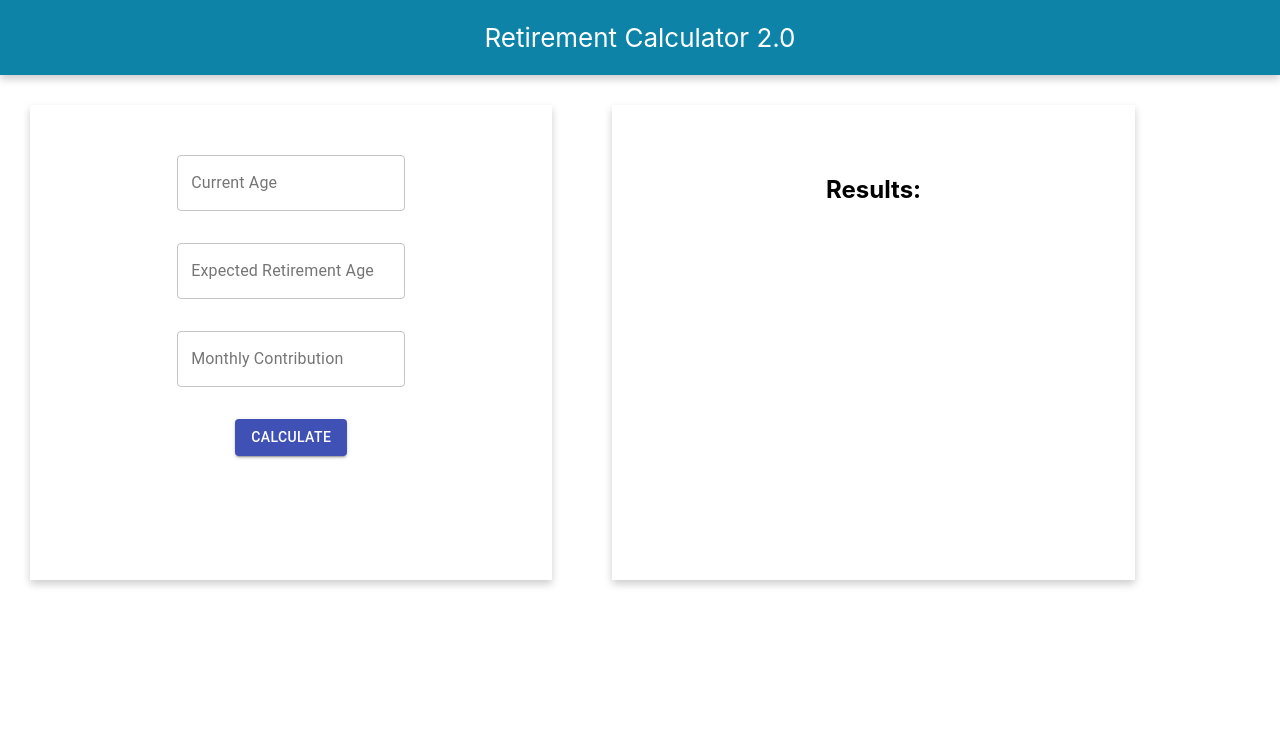
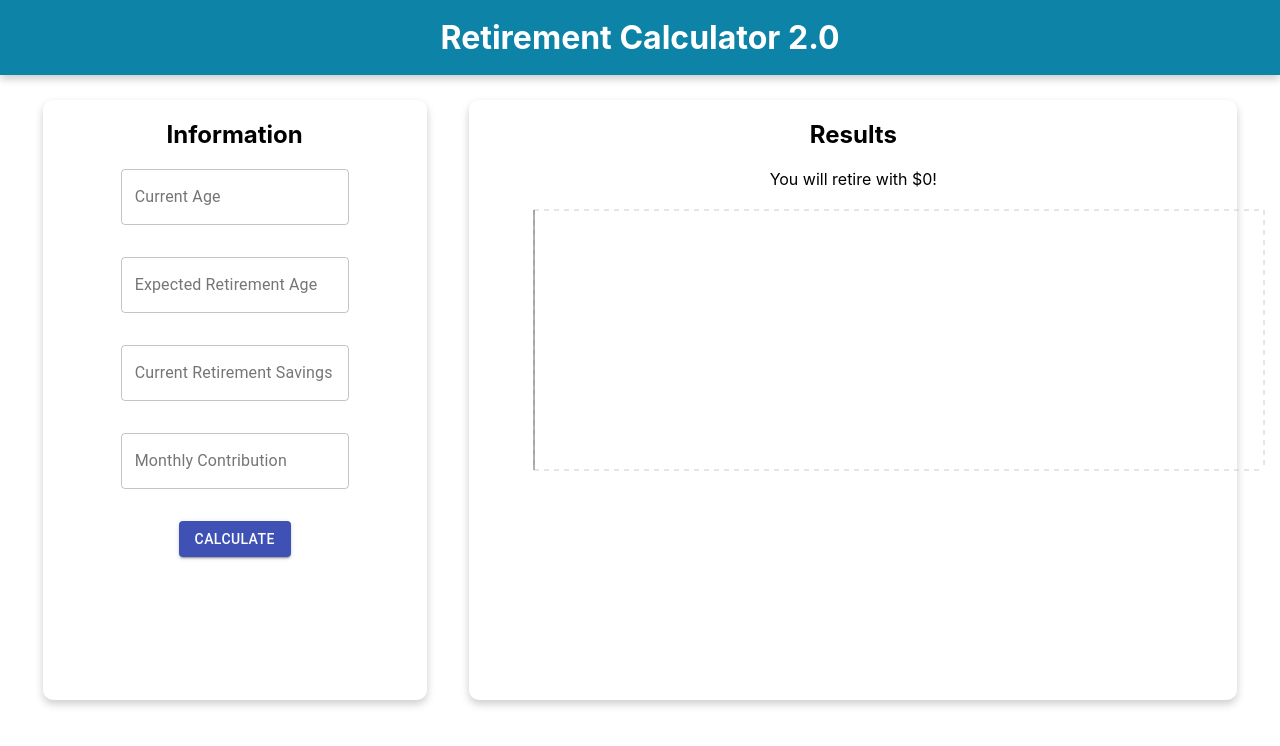
Before and after one commit to zahidkhawaja/Retirement-Calculator-2.0, a React (Create React App) app: page / in a window 1280 px wide. Shown: the top 746 px of the page. Built offline with nearby package versions, Linux system fonts and the light colour scheme.

Commit message:
Install recharts and render blank LineChart

```diff
--- a/package.json
+++ b/package.json
@@ -10,7 +10,8 @@
     "react": "^16.13.1",
     "react-dom": "^16.13.1",
     "react-hook-form": "^5.2.0",
-    "react-scripts": "3.4.1"
+    "react-scripts": "3.4.1",
+    "recharts": "^1.8.5"
   },
   "scripts": {
     "start": "react-scripts start",
--- a/src/App.css
+++ b/src/App.css
@@ -17,6 +17,8 @@
 
 .App-body {
   display: flex;
+  justify-content: space-evenly;
+  width: 100%;
 }
 
 .App-link {
@@ -24,12 +26,24 @@
 }
 
 .calculatorform, .results {
-  margin: 30px;
-  padding: 50px;
-  width: 33%;
-  height: 375px;
+  margin-top: 25px;
+  height: 600px;
   box-shadow: 0 4px 8px 0 rgba(0,0,0,0.2);
   transition: 0.3s;
+  border-radius: 10px;
+}
+
+.calculatorform {
+  width: 30%;
+}
+
+.results {
+  width: 60%;
+}
+
+.body-container {
+  display: flex;
+  justify-content: center;
 }
 
 .calculatorform p {
@@ -40,3 +54,7 @@
 .calculatorform input {
   width: 200px;
 }
+
+h1 {
+  font-size: 2rem;
+}
--- a/src/App.js
+++ b/src/App.js
@@ -1,18 +1,19 @@
-import React from 'react';
+import React, { useState } from 'react';
 import './App.css';
 import Calculator from "./components/Calculator";
 import Results from "./components/Results";
 
 function App() {
+  const [result, setResult] = useState(0);
   return (
     <div className="App">
       <header className="App-header">
-        <p>Retirement Calculator 2.0</p>
+        <h1>Retirement Calculator 2.0</h1>
         </header>
         <div className = "body-container">
         <div className = "App-body">
-        <Calculator/>
-        <Results/>
+        <Calculator setResult = {setResult} />
+        <Results result = {result} />
         </div>
         </div>
     </div>
--- a/src/components/Calculator.js
+++ b/src/components/Calculator.js
@@ -3,15 +3,26 @@ import { useForm } from "react-hook-form";
 import TextField from "@material-ui/core/TextField";
 import Button from "@material-ui/core/Button";
 
-const Calculator = () => {
+const Calculator = ({ setResult }) => {
     const { handleSubmit, register, errors } = useForm();
 
     const onSubmit = values => {
-        console.log(values);
+        let expectedAnnualReturn = 0.12;
+        let yearlyContribution = values.monthlycontribution * 12;
+        let retirementSavings = values.currentsavings * 1;
+
+        for(let age = values.age; age <= values.retirementage; age++) {
+            let annualGrowth = (yearlyContribution + retirementSavings) * expectedAnnualReturn;
+            let totalToDate = yearlyContribution + annualGrowth;
+            retirementSavings += Math.round(totalToDate);
+        };
+        setResult(retirementSavings);
     };
 
     return (
         <div className = "calculatorform">
+          <div className = "innercalc">
+            <h2>Information</h2>
             <form onSubmit={handleSubmit(onSubmit)}>
 
             <TextField
@@ -38,12 +49,28 @@ const Calculator = () => {
             inputRef={register({
               required: "Please enter your expected retirement age.",
               validate: value =>
-              Number.isInteger(parseInt(value)) || "You must enter an integer."
+              Number.isInteger(parseInt(value)) || "You must enter an integer under 100."
             })}
             placeholder="Expected Retirement Age"
           />
           <br/>
           <p>{errors.retirementage && errors.retirementage.message}</p>
+          <br />
+
+          <TextField
+            label="Current Retirement Savings"
+            variant="outlined"
+            name="currentsavings"
+            type="text"
+            inputRef={register({
+              required: "Please enter your current retirement savings.",
+              validate: value =>
+              Number.isInteger(parseInt(value)) || "You must enter an integer."
+            })}
+            placeholder="Current Retirement Savings"
+          />
+          <br/>
+          <p>{errors.currentsavings && errors.currentsavings.message}</p>
           <br />
 
           <TextField
@@ -56,7 +83,7 @@ const Calculator = () => {
               validate: value =>
               Number.isInteger(parseInt(value)) || "You must enter an integer."
             })}
-            placeholder="Expected Retirement Age"
+            placeholder="Monthly Contribution"
           />
           <br/>
           <p>{errors.monthlycontribution && errors.monthlycontribution.message}</p>
@@ -67,6 +94,7 @@ const Calculator = () => {
           </Button>
 
             </form>
+            </div>
         </div>
     )
 };
--- a/src/components/Results.js
+++ b/src/components/Results.js
@@ -1,9 +1,25 @@
 import React from "react";
+import { LineChart, Line, CartesianGrid, XAxis, YAxis, Tooltip } from "recharts";
 
-const Results = () => {
+const Results = ({ result }) => {
+
+    const data = {
+        "values": []
+    };
+
     return (
         <div className = "results">
-            <h2>Results:</h2>
+            <h2>Results</h2>
+            <p>You will retire with ${result}!</p>
+            <div className = "resultschart">
+            <LineChart width={800} height={300} data={data.price}>
+                <Line type="monotone" dataKey="value" stroke="#40E0D0" />
+                <CartesianGrid stroke="#ccc" strokeDasharray="5 5" />
+                <XAxis dataKey="date" interval={3} />
+                <YAxis />
+                <Tooltip />
+                </LineChart>
+          </div>
         </div>
     )
 };
```
Also changed, not shown: 1 other file (tests, documents, lock files or other folders).
